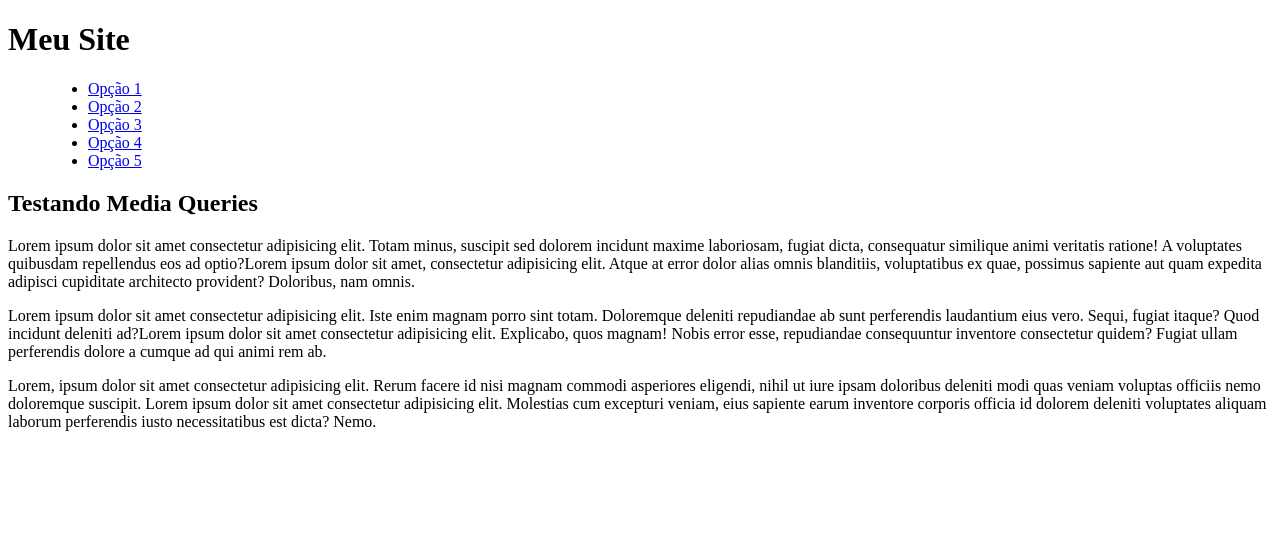
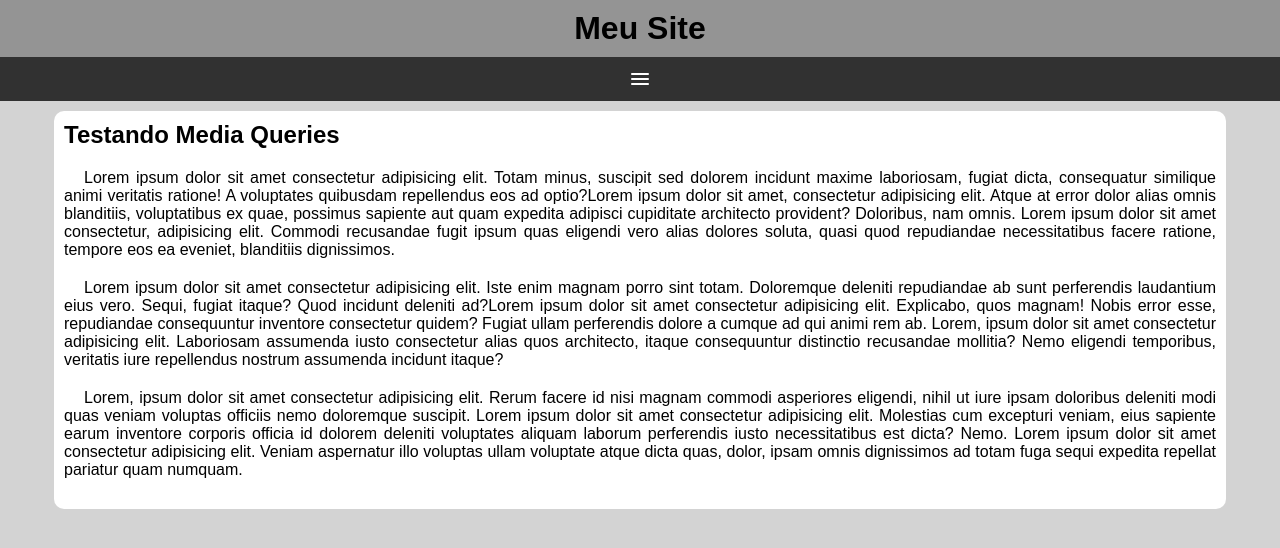
Before and after one commit to vspessoa0/aula-html, a plain HTML site: page mq001/index.html in a window 1280 px wide. Drawn offline with nearby package versions, Linux system fonts and the light colour scheme.

Commit message:
criando menu hamburguer

```diff
--- /dev/null
+++ b/mq001/estilos/style.css
@@ -0,0 +1,76 @@
+@charset "UTF-8";
+
+*{
+    font-family: Arial, Helvetica, sans-serif;
+
+    padding: 0px;
+    margin: 0px;
+}
+
+body, html{
+    background-color: lightgray;
+}
+
+header{
+    background-color: rgb(148, 148, 148);
+}
+
+header > h1{
+    padding: 10px;
+    text-align: center;
+}
+
+menu{
+    display: none;
+}
+
+menu > ul{
+    list-style-type: none;
+}
+
+menu > ul > li > a{
+    display: block;
+    padding: 10px;
+    text-decoration: none;
+    text-align: center;
+    background-color: rgb(87, 87, 87);
+    color: white;
+    border-top: 2px solid gray;
+}
+
+menu > ul > li > a:hover{
+    background-color: gray;
+}
+
+main{
+    width: 90vw;
+    background-color: white;
+    margin: auto;
+    margin-top: 10px;
+    padding: 10px;
+    border-radius: 10px;
+}
+
+article > h2{
+    padding-bottom: 20px;
+}
+
+article > p{
+    text-align: justify;
+    margin-bottom: 20px;
+    text-indent: 20px;
+}
+
+span#burguer{
+    background-color: rgb(49, 49, 49);
+    color: white;
+    display: block;
+    text-align: center;
+    padding: 10px;
+}
+
+span#burguer:hover{
+    background-color: white;
+    color: black;
+    cursor: pointer;
+}
--- a/mq001/index.html
+++ b/mq001/index.html
@@ -4,11 +4,14 @@
     <meta charset="UTF-8">
     <meta name="viewport" content="width=device-width, initial-scale=1.0">
     <title>Media Query</title>
+    <link rel="stylesheet" href="estilos/style.css">
+    <link rel="stylesheet" href="https://fonts.googleapis.com/css2?family=Material+Symbols+Rounded:opsz,wght,FILL,GRAD@20..48,100..700,0..1,-50..200" />
 </head>
 <body>
     <header>
         <h1>Meu Site</h1>
-        <menu>
+        <span class="material-symbols-rounded" id="burguer" onclick="clickMenu()">menu</span>
+        <menu id="itens">
             <ul>
                 <li><a href="#">Opção 1</a></li>
                 <li><a href="#">Opção 2</a></li>
@@ -21,11 +24,21 @@
     <main>
         <article>
             <h2>Testando Media Queries</h2>
-            <p>Lorem ipsum dolor sit amet consectetur adipisicing elit. Totam minus, suscipit sed dolorem incidunt maxime laboriosam, fugiat dicta, consequatur similique animi veritatis ratione! A voluptates quibusdam repellendus eos ad optio?Lorem ipsum dolor sit amet, consectetur adipisicing elit. Atque at error dolor alias omnis blanditiis, voluptatibus ex quae, possimus sapiente aut quam expedita adipisci cupiditate architecto provident? Doloribus, nam omnis.
+            <p>Lorem ipsum dolor sit amet consectetur adipisicing elit. Totam minus, suscipit sed dolorem incidunt maxime laboriosam, fugiat dicta, consequatur similique animi veritatis ratione! A voluptates quibusdam repellendus eos ad optio?Lorem ipsum dolor sit amet, consectetur adipisicing elit. Atque at error dolor alias omnis blanditiis, voluptatibus ex quae, possimus sapiente aut quam expedita adipisci cupiditate architecto provident? Doloribus, nam omnis. Lorem ipsum dolor sit amet consectetur, adipisicing elit. Commodi recusandae fugit ipsum quas eligendi vero alias dolores soluta, quasi quod repudiandae necessitatibus facere ratione, tempore eos ea eveniet, blanditiis dignissimos.
             </p>
-            <p>Lorem ipsum dolor sit amet consectetur adipisicing elit. Iste enim magnam porro sint totam. Doloremque deleniti repudiandae ab sunt perferendis laudantium eius vero. Sequi, fugiat itaque? Quod incidunt deleniti ad?Lorem ipsum dolor sit amet consectetur adipisicing elit. Explicabo, quos magnam! Nobis error esse, repudiandae consequuntur inventore consectetur quidem? Fugiat ullam perferendis dolore a cumque ad qui animi rem ab.</p>
-            <p>Lorem, ipsum dolor sit amet consectetur adipisicing elit. Rerum facere id nisi magnam commodi asperiores eligendi, nihil ut iure ipsam doloribus deleniti modi quas veniam voluptas officiis nemo doloremque suscipit. Lorem ipsum dolor sit amet consectetur adipisicing elit. Molestias cum excepturi veniam, eius sapiente earum inventore corporis officia id dolorem deleniti voluptates aliquam laborum perferendis iusto necessitatibus est dicta? Nemo.</p>
+            <p>Lorem ipsum dolor sit amet consectetur adipisicing elit. Iste enim magnam porro sint totam. Doloremque deleniti repudiandae ab sunt perferendis laudantium eius vero. Sequi, fugiat itaque? Quod incidunt deleniti ad?Lorem ipsum dolor sit amet consectetur adipisicing elit. Explicabo, quos magnam! Nobis error esse, repudiandae consequuntur inventore consectetur quidem? Fugiat ullam perferendis dolore a cumque ad qui animi rem ab. Lorem, ipsum dolor sit amet consectetur adipisicing elit. Laboriosam assumenda iusto consectetur alias quos architecto, itaque consequuntur distinctio recusandae mollitia? Nemo eligendi temporibus, veritatis iure repellendus nostrum assumenda incidunt itaque?</p>
+            <p>Lorem, ipsum dolor sit amet consectetur adipisicing elit. Rerum facere id nisi magnam commodi asperiores eligendi, nihil ut iure ipsam doloribus deleniti modi quas veniam voluptas officiis nemo doloremque suscipit. Lorem ipsum dolor sit amet consectetur adipisicing elit. Molestias cum excepturi veniam, eius sapiente earum inventore corporis officia id dolorem deleniti voluptates aliquam laborum perferendis iusto necessitatibus est dicta? Nemo. Lorem ipsum dolor sit amet consectetur adipisicing elit. Veniam aspernatur illo voluptas ullam voluptate atque dicta quas, dolor, ipsam omnis dignissimos ad totam fuga sequi expedita repellat pariatur quam numquam.</p>
         </article>
     </main>
+    <script>
+        function clickMenu(){
+            if(itens.style.display == 'block'){
+                itens.style.display = 'none'
+            }
+            else{
+                itens.style.display = 'block'
+            }
+        }
+    </script>
 </body>
 </html>
```
